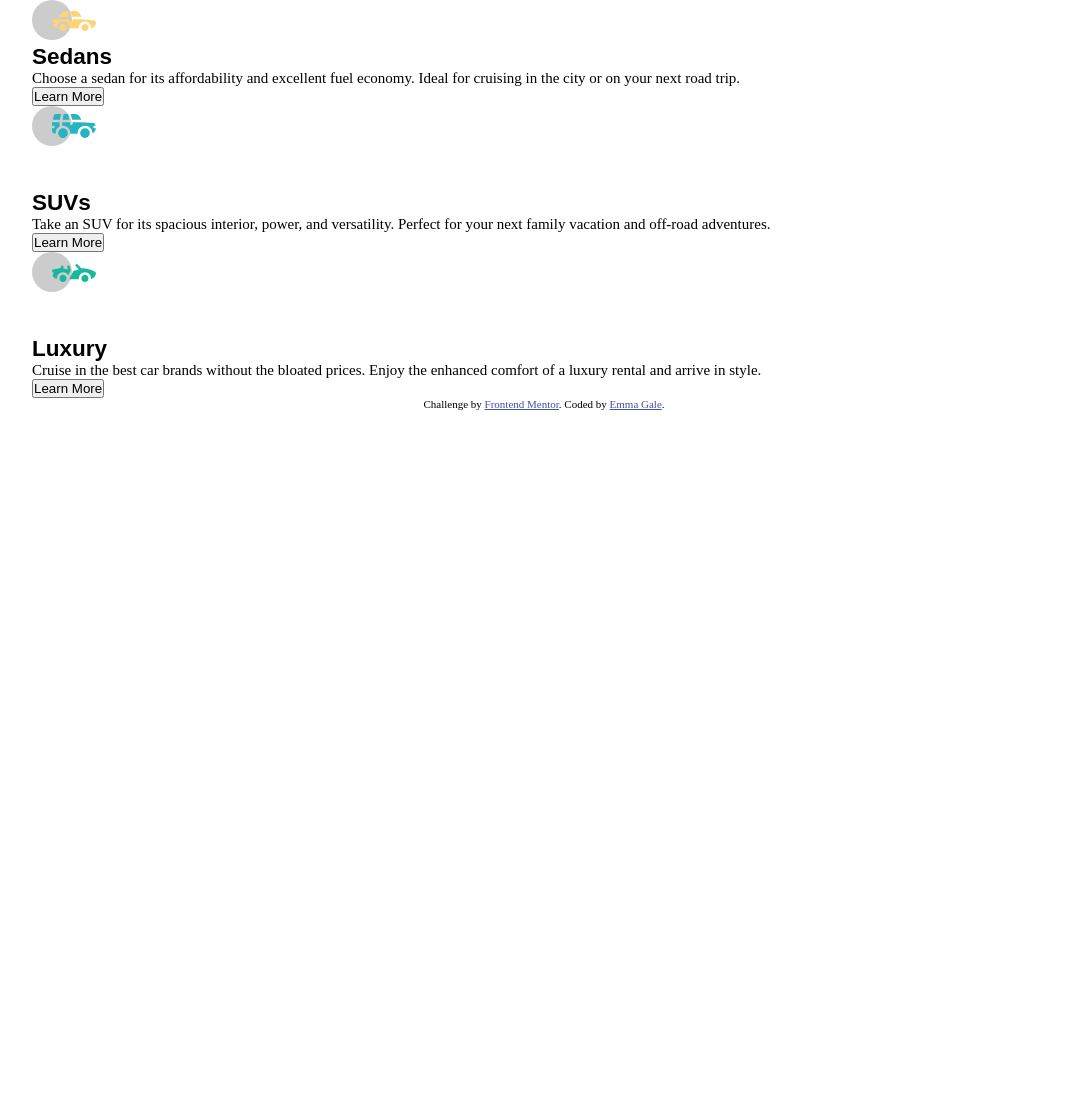
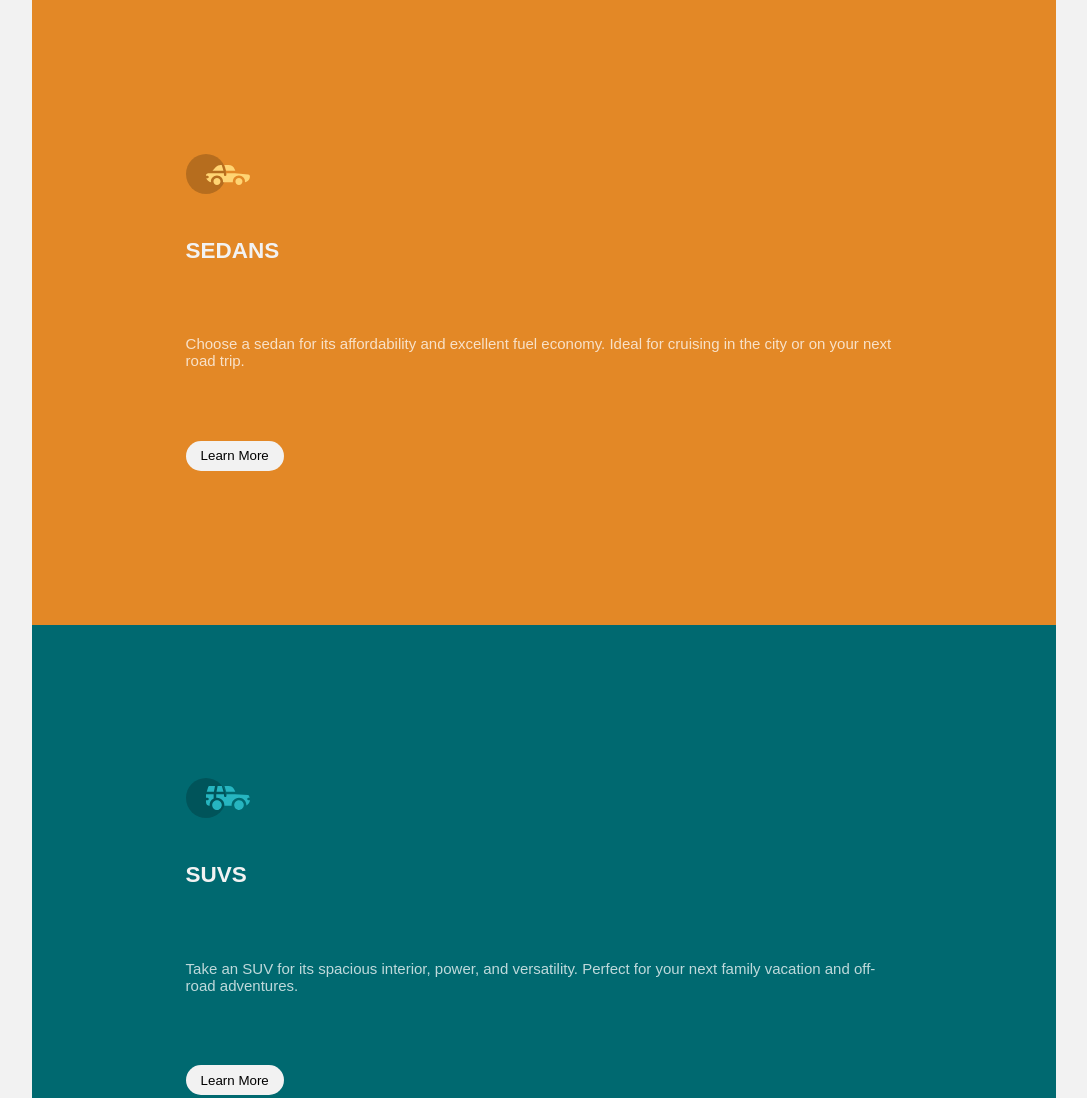
Before and after one commit to emjogale/3-column-preview-card, a plain HTML site: page index.html in a window 1280 px wide. Shown: the top 1098 px of the page, without its empty margins (96-1183 px from the left). Before the commit the page ends 800 px from the top, so only its background shows below. Drawn offline with Linux system fonts and the light colour scheme.

Commit message:
add in font styles and padding for card parts

```diff
--- a/index.html
+++ b/index.html
@@ -16,8 +16,13 @@
 		<main class="container">
 			<article class="card sedan">
 				<div class="card-content">
-					<img src="./images/icon-sedans.svg" alt="a sedan car" />
-					<h1>Sedans</h1>
+					<object
+						data="./images/icon-sedans.svg"
+						width="80"
+						height="80"
+						type=""
+					></object>
+					<h1>SEDANS</h1>
 					<p>
 						Choose a sedan for its affordability and excellent fuel economy.
 						Ideal for cruising in the city or on your next road trip.
@@ -34,7 +39,7 @@
 						height="80"
 						type=""
 					></object>
-					<h1>SUVs</h1>
+					<h1>SUVS</h1>
 					<p>
 						Take an SUV for its spacious interior, power, and versatility.
 						Perfect for your next family vacation and off-road adventures.
@@ -51,7 +56,7 @@
 						height="80"
 						type=""
 					></object>
-					<h1>Luxury</h1>
+					<h1>LUXURY</h1>
 					<p>
 						Cruise in the best car brands without the bloated prices. Enjoy the
 						enhanced comfort of a luxury rental and arrive in style.
--- a/style.css
+++ b/style.css
@@ -12,16 +12,49 @@ html {
 	font-size: 15px;
 }
 
+.container {
+	height: fit-content;
+}
+body,
+button {
+	background-color: hsl(0, 0%, 95%);
+}
+
 h1 {
 	font-family: "Lexend Deca", sans-serif;
+	font-size: 1.5rem;
+	color: hsl(0, 0%, 95%);
 }
 
 p {
-	font: "Big Shoulders Display", cursive;
+	font-family: "Lexend Deca", sans-serif;
+	color: hsla(0, 0%, 100%, 0.75);
+	padding-top: 10%;
 }
 
-/* card styles */
+/* card styles*/
+.card {
+	padding: 15%;
+}
 
+.sedan {
+	background-color: hsl(31, 77%, 52%);
+}
+
+.suv {
+	background-color: hsl(184, 100%, 22%);
+}
+
+.luxury {
+	background-color: hsl(179, 100%, 13%);
+}
+
+button {
+	padding: 0.5rem 1rem;
+	border-radius: 50px;
+	margin-top: 10%;
+	border: none;
+}
 .attribution {
 	font-size: 11px;
 	text-align: center;
```
